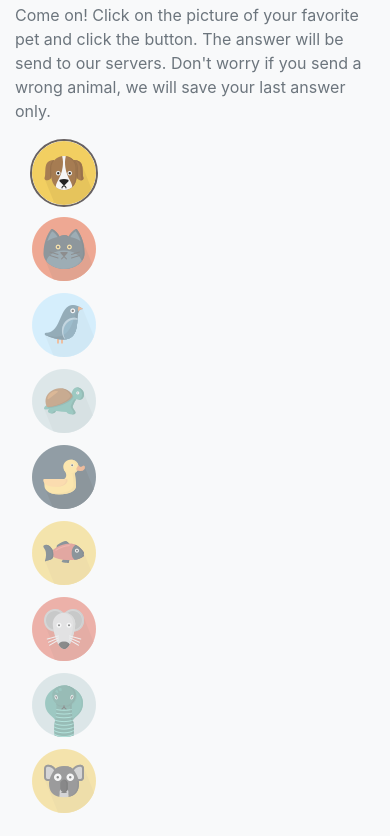
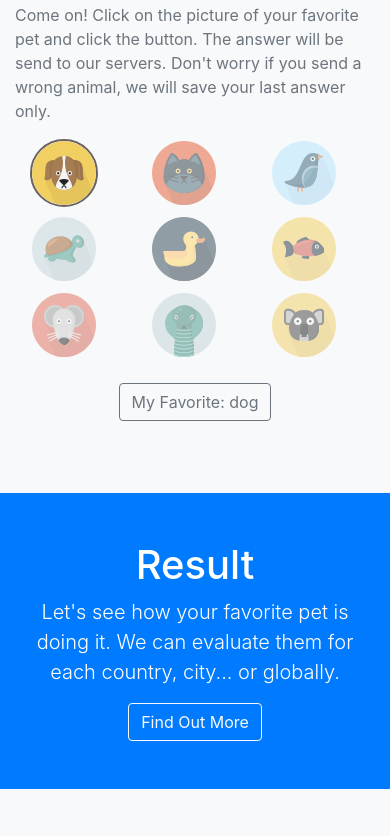
Before and after one commit to jar0man/pets-survey, a plain HTML site: page index.html in a window 390 px wide. Shown: the part 1347-2183 px from the top of the page. Drawn offline with nearby package versions, Linux system fonts and the light colour scheme; no server answers.

Commit message:
Smaller columns for pet pictures

```diff
--- a/index.html
+++ b/index.html
@@ -126,19 +126,19 @@
 
                 <div class="container">
                     <div class="row">
-                        <div class="col-sm">
+                        <div class="col">
                             <label>
                                     <input type="radio" value="dog" name="favoritePet" checked>
-                                    <img src="img\64px-pets.png">
+                                    <img src="img\64px-dog.png">
                             </label>
                         </div>
-                        <div class="col-sm">
+                        <div class="col">
                             <label>
                                     <input type="radio" value="cat" name="favoritePet" >
                                     <img src="img\64px-cat.png">
                             </label>
                         </div>
-                        <div class="col-sm">
+                        <div class="col">
                                 <label>
                                         <input type="radio" value="bird" name="favoritePet" >
                                         <img src="img\64px-bird.png">
@@ -146,19 +146,19 @@
                         </div>
                     </div>
                     <div class="row">
-                        <div class="col-sm">
+                        <div class="col">
                             <label>
                                     <input type="radio" value="turtle" name="favoritePet" >
                                     <img src="img\64px-turtle.png">
                             </label>
                         </div>
-                        <div class="col-sm">
+                        <div class="col">
                             <label>
                                     <input type="radio" value="duck" name="favoritePet" >
                                     <img src="img\64px-duck.png">
                             </label>
                         </div>
-                        <div class="col-sm">
+                        <div class="col">
                                 <label>
                                         <input type="radio" value="fish" name="favoritePet" >
                                         <img src="img\64px-fish.png">
@@ -166,19 +166,19 @@
                         </div>
                     </div>
                     <div class="row">
-                        <div class="col-sm">
+                        <div class="col">
                             <label>
                                     <input type="radio" value="mouse" name="favoritePet" >
                                     <img src="img\64px-mouse.png">
                             </label>
                         </div>
-                        <div class="col-sm">
+                        <div class="col">
                             <label>
                                     <input type="radio" value="snake" name="favoritePet" >
                                     <img src="img\64px-snake.png" >
                             </label>
                         </div>
-                        <div class="col-sm">
+                        <div class="col">
                                 <label>
                                         <input type="radio" value="koala" name="favoritePet" >
                                         <img src="img\64px-koala.png">
```
